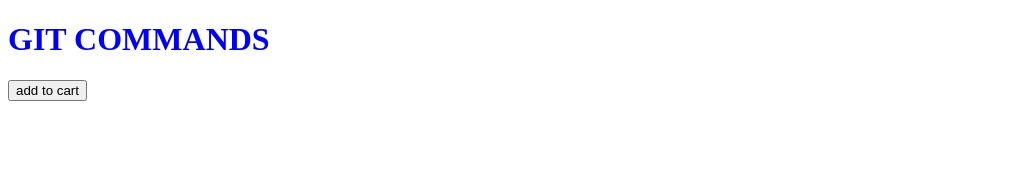
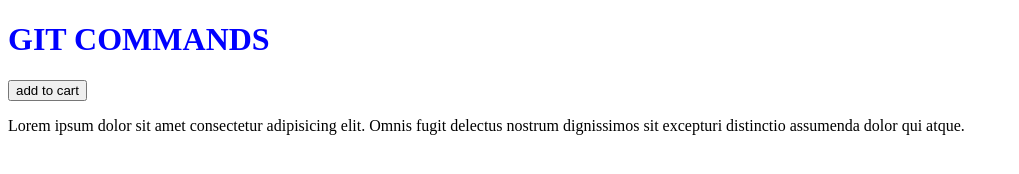
Before and after one commit to nikhilshrivastavdeveloper/practice_local_repo, a plain HTML site: page index.html in a window 1280 px wide. Shown: the whole page, without its empty margins (0-1019 px from the left). Drawn offline with Linux system fonts and the light colour scheme.

Commit message:
add para

```diff
--- a/index.html
+++ b/index.html
@@ -9,5 +9,6 @@
 <body>
     <h1>GIT COMMANDS</h1>
     <button>add to cart</button>
+    <p>Lorem ipsum dolor sit amet consectetur adipisicing elit. Omnis fugit delectus nostrum dignissimos sit excepturi distinctio assumenda dolor qui atque.</p>
 </body>
 </html>
```
